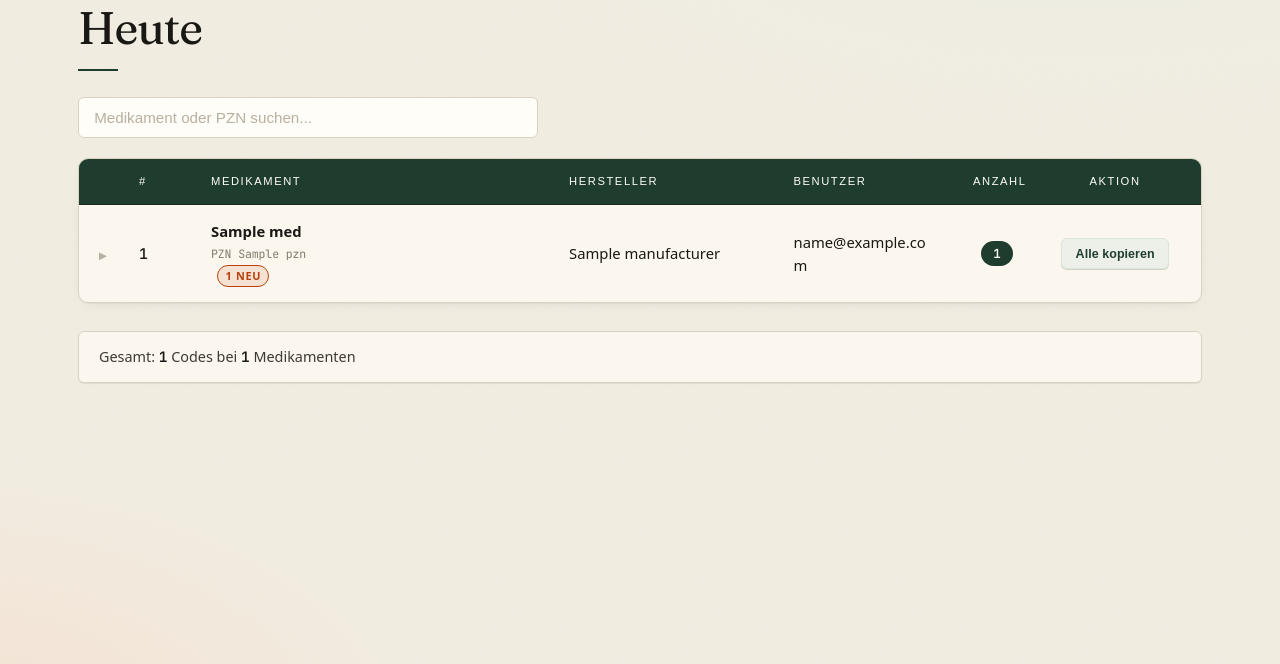
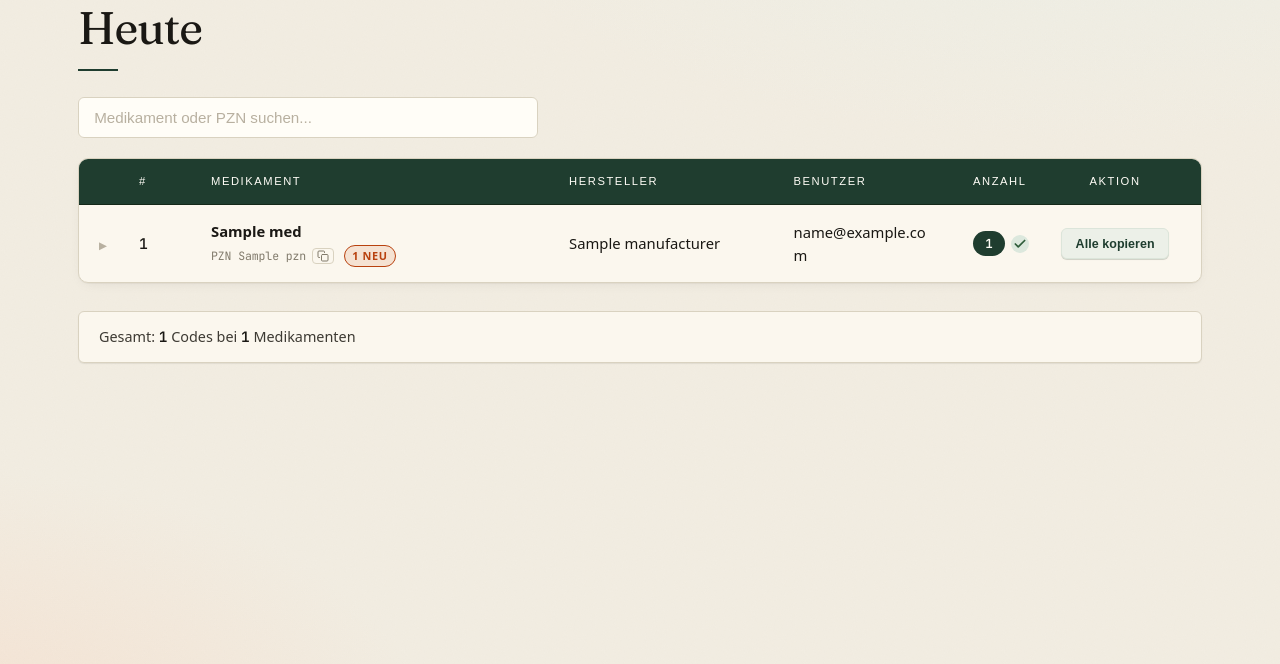
Before and after one commit to Maximanija1/sankt_georg_website, a Flask app: template templates/today.html in a window 1280 px wide. Shown: the part 136-800 px from the top of the page. Run offline with Flask 3, Linux system fonts and the light colour scheme; the template is opened without the code that fills it: most values are stand-ins (such as "Sample title", 1, 10 or a date in 2020); some libraries are stand-ins or nearby versions.

Commit message:
Added copy pzn button, green tick when all codes are copied

```diff
--- a/static/style.css
+++ b/static/style.css
@@ -599,10 +599,44 @@ td strong,
     font-family: "JetBrains Mono", ui-monospace, monospace;
     font-size: 0.72rem;
     color: var(--ink-mute);
-    display: block;
+    display: inline-flex;
+    align-items: center;
+    gap: 0.35rem;
     margin-top: 2px;
     letter-spacing: -0.01em;
 }
+
+.btn-copy-pzn {
+    display: inline-flex;
+    align-items: center;
+    justify-content: center;
+    background: transparent;
+    color: var(--ink-mute);
+    border: 1px solid var(--rule);
+    border-radius: var(--r-sm);
+    padding: 1px 4px;
+    margin: 0;
+    line-height: 0;
+    cursor: pointer;
+    box-shadow: none;
+    font-size: inherit;
+    transition: background 120ms, color 120ms, border-color 120ms;
+}
+
+.btn-copy-pzn:hover {
+    background: var(--bottle-tint);
+    color: var(--bottle);
+    border-color: var(--bottle-soft);
+    box-shadow: none;
+}
+
+.btn-copy-pzn.copied {
+    background: var(--success-soft);
+    color: var(--success);
+    border-color: var(--success);
+}
+
+.btn-copy-pzn svg { display: block; }
 
 .count-badge {
     display: inline-flex;
@@ -617,6 +651,26 @@ td strong,
     font-weight: 600;
     min-width: 2rem;
 }
+
+.count-wrap {
+    display: inline-flex;
+    align-items: center;
+    gap: 0.4rem;
+}
+
+.all-copied-tick {
+    display: inline-flex;
+    align-items: center;
+    justify-content: center;
+    width: 18px;
+    height: 18px;
+    border-radius: 999px;
+    background: var(--success-soft);
+    color: var(--success);
+    line-height: 0;
+}
+
+.all-copied-tick[hidden] { display: none; }
 
 /* ---------- Errors / Flash ---------- */
 .flash {
--- a/templates/_medication_table.html
+++ b/templates/_medication_table.html
@@ -51,7 +51,14 @@
                 {% else %}
                 <span class="med-name">{{ med.product_name }}</span>
                 {% endif %}
-                {% if med.pzn %}<span class="pzn">PZN {{ med.pzn }}</span>{% endif %}
+                {% if med.pzn %}
+                <span class="pzn">
+                    PZN {{ med.pzn }}
+                    <button type="button" class="btn-copy-pzn" data-pzn="{{ med.pzn }}" title="PZN kopieren" aria-label="PZN kopieren">
+                        <svg width="12" height="12" viewBox="0 0 24 24" fill="none" stroke="currentColor" stroke-width="2" stroke-linecap="round" stroke-linejoin="round" aria-hidden="true"><rect x="9" y="9" width="13" height="13" rx="2" ry="2"/><path d="M5 15H4a2 2 0 0 1-2-2V4a2 2 0 0 1 2-2h9a2 2 0 0 1 2 2v1"/></svg>
+                    </button>
+                </span>
+                {% endif %}
                 {% if show_copy_modal and med.new_count and med.new_count > 0 %}
                 <span class="badge-neu">{{ med.new_count }} neu</span>
                 {% endif %}
@@ -60,7 +67,15 @@
             {% if med.user_email %}
             <td>{{ med.user_email }}</td>
             {% endif %}
-            <td><span class="count-badge">{{ med.scan_count }}</span></td>
+            <td>
+                <span class="count-wrap">
+                    <span class="count-badge">{{ med.scan_count }}</span>
+                    <span class="all-copied-tick" aria-label="Alle kopiert" title="Alle kopiert"
+                          {% if not (med.scan_count and (med.copied_count or 0) >= med.scan_count) %}hidden{% endif %}>
+                        <svg width="14" height="14" viewBox="0 0 24 24" fill="none" stroke="currentColor" stroke-width="3" stroke-linecap="round" stroke-linejoin="round" aria-hidden="true"><polyline points="20 6 9 17 4 12"/></svg>
+                    </span>
+                </span>
+            </td>
             <td>
                 <button class="btn-copy"
                     data-pzn="{{ med.pzn|default('', true) }}"
```
Also changed, not shown: static/app.js (+32 -2 lines).
